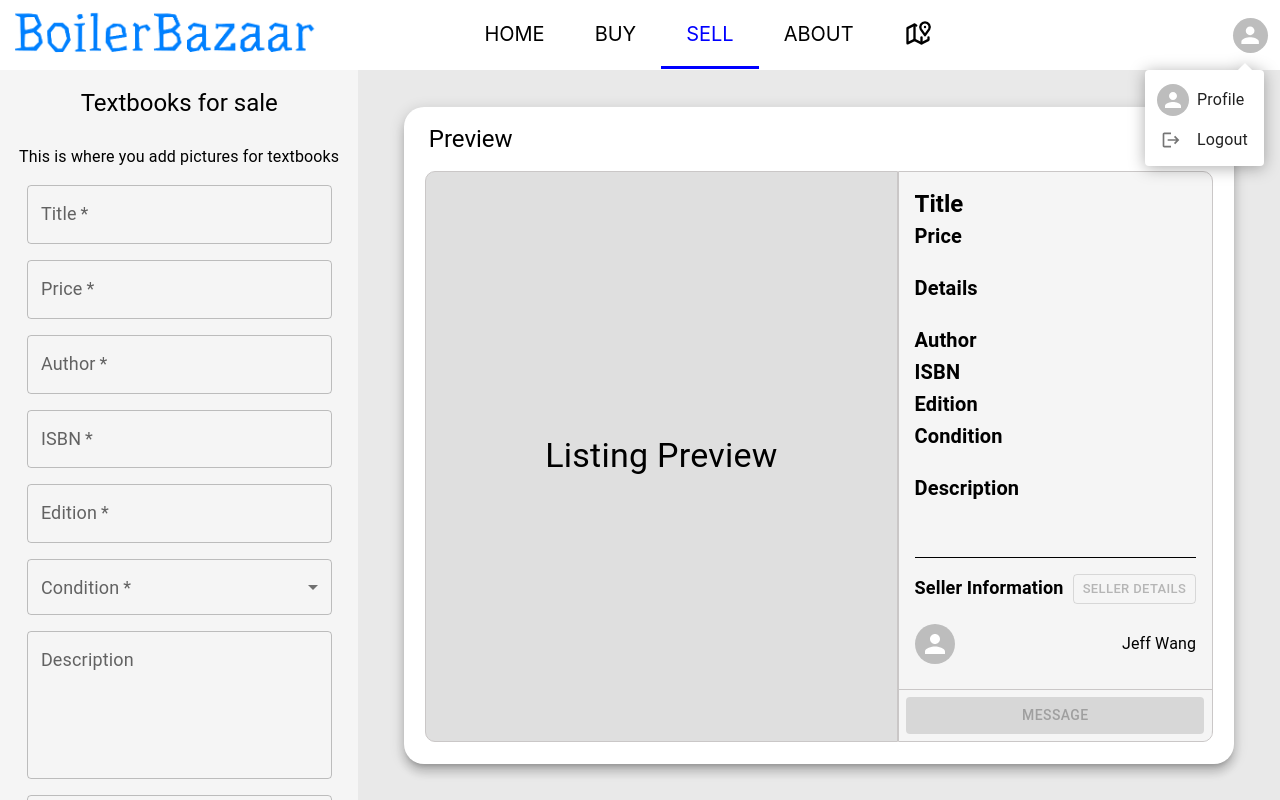
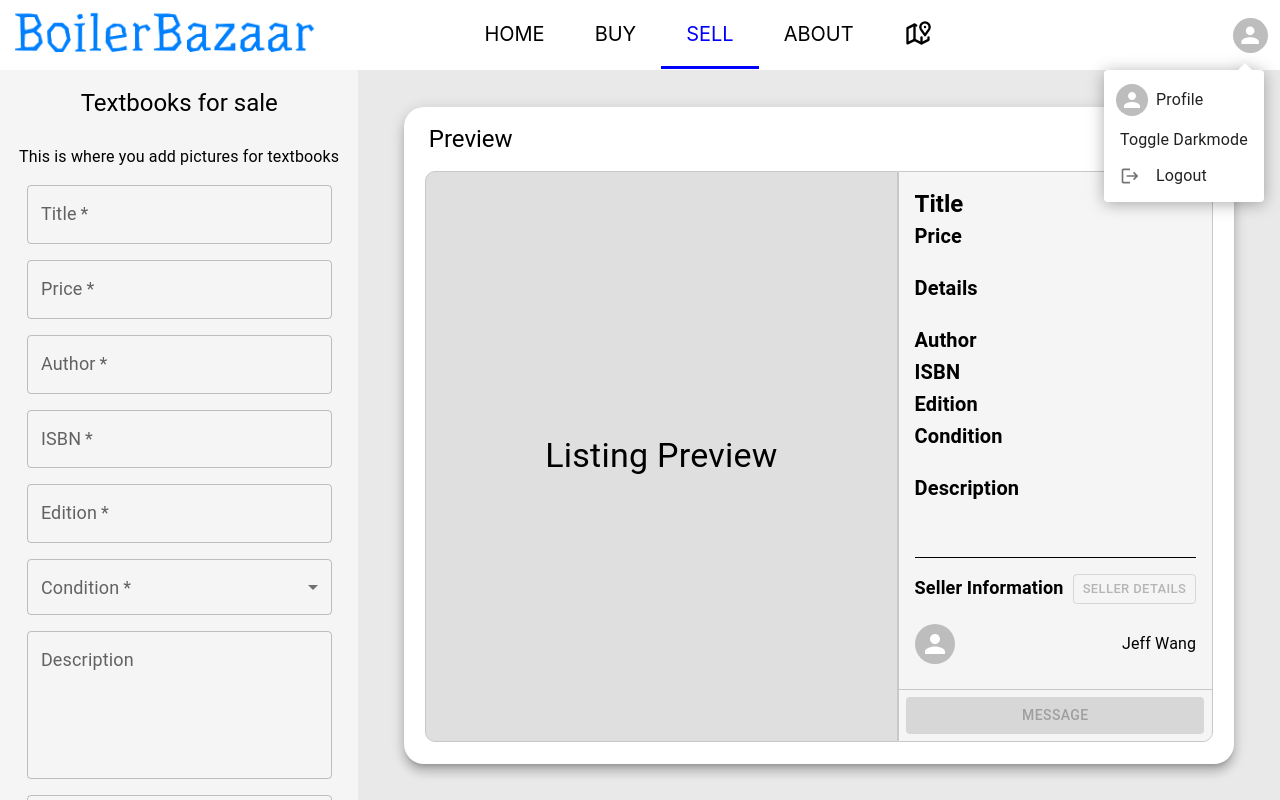
Before and after one commit to wang4621/boilerbazaar, a React (Create React App) app: page /sell in a window 1280 px wide. Both pictures are taken after a click on the button 1250 px from the left and 35 px from the top of the page. Built offline with nearby package versions, Linux system fonts and the light colour scheme.

Commit message:
Add dark mode toggle button with bg color change

```diff
--- a/src/App.css
+++ b/src/App.css
@@ -2,9 +2,15 @@
   --header-height: 70px;
 }
 
-body {
+.bodyLight {
   max-height: 100vh;
   background-color: rgb(233, 233, 233);
+  margin: 0;
+}
+
+.bodyDark {
+  max-height: 100vh;
+  background-color: rgb(0, 0, 0);
   margin: 0;
 }
 
--- a/src/App.js
+++ b/src/App.js
@@ -10,7 +10,7 @@ import About from './pages/About'
 import Map from './pages/Map'
 import { Avatar, Menu, MenuItem, IconButton, ListItemIcon } from '@mui/material';
 import Logout from '@mui/icons-material/Logout';
-import * as React from 'react';
+import React, { useEffect, useState } from "react";
 
 function App() {
   const [anchorEl, setAnchorEl] = React.useState(null);
@@ -21,9 +21,22 @@ function App() {
   const handleClose = () => {
     setAnchorEl(null);
   };
+  //Code for dark mode
+  const [theme, setTheme] = useState('bodyLight');
+  const toggleTheme = () => {
+    if (theme === 'bodyLight') {
+      setTheme('bodyDark');
+    } else {
+      setTheme('bodyLight');
+    }
+  };
+  //Update dark mode
+  useEffect(() => {
+    document.body.className = theme;
+  }, [theme]);
   return (
     <Router>
-        <div className="App">
+        <div className={`${theme}`}>
           <div className="navbar">
             <img src={Img} height={70} alt="logo" style={{"float":"left"}}></img>
             <ul className="centerNav" style={{"margin-right":"10%"}}>
@@ -70,6 +83,9 @@ function App() {
               <MenuItem component={NavLink} to="/profile">
                   <Avatar src=""/> Profile
               </MenuItem>
+              <MenuItem onClick={toggleTheme}>
+                Toggle Darkmode
+              </MenuItem>
               <MenuItem>
                 <ListItemIcon>
                   <Logout fontSize="small" />
```
